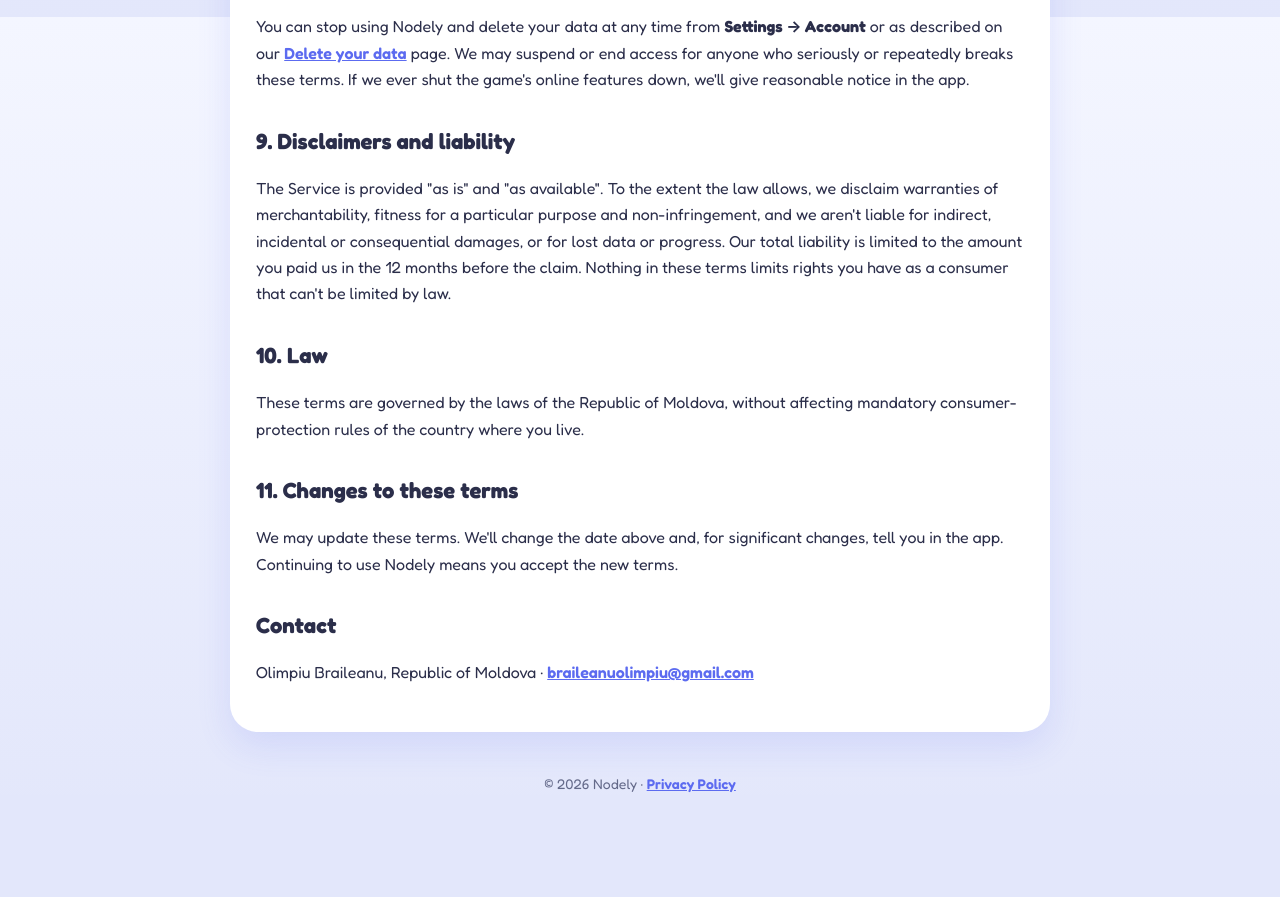
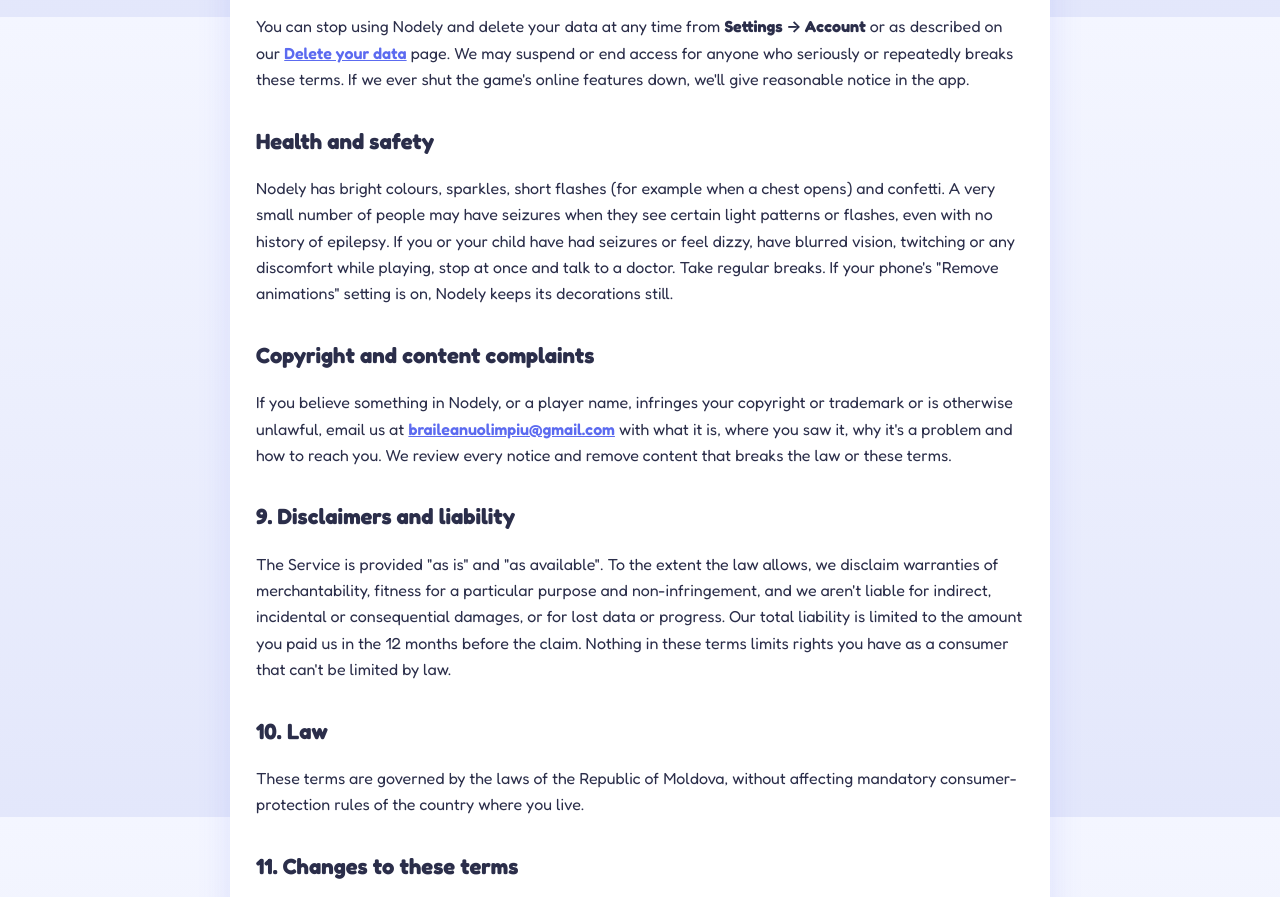
Before and after one commit to braileanuolimpiu-max/nodely, a plain HTML site: page terms.html in a window 1280 px wide. Shown: the part 2383-3280 px from the top of the page. Before the commit the page ends 3218 px from the top, so only its background shows below. Drawn offline with Linux system fonts and the light colour scheme.

Commit message:
Terms: health and safety (photosensitivity) and copyright / content complaints

```diff
--- a/terms.html
+++ b/terms.html
@@ -58,6 +58,12 @@
 <h2>8. Ending</h2>
 <p>You can stop using Nodely and delete your data at any time from <strong>Settings → Account</strong> or as described on our <a href="data-deletion.html">Delete your data</a> page. We may suspend or end access for anyone who seriously or repeatedly breaks these terms. If we ever shut the game's online features down, we'll give reasonable notice in the app.</p>
 
+<h2>Health and safety</h2>
+<p>Nodely has bright colours, sparkles, short flashes (for example when a chest opens) and confetti. A very small number of people may have seizures when they see certain light patterns or flashes, even with no history of epilepsy. If you or your child have had seizures or feel dizzy, have blurred vision, twitching or any discomfort while playing, stop at once and talk to a doctor. Take regular breaks. If your phone's "Remove animations" setting is on, Nodely keeps its decorations still.</p>
+
+<h2>Copyright and content complaints</h2>
+<p>If you believe something in Nodely, or a player name, infringes your copyright or trademark or is otherwise unlawful, email us at <a href="mailto:braileanuolimpiu@gmail.com">braileanuolimpiu@gmail.com</a> with what it is, where you saw it, why it's a problem and how to reach you. We review every notice and remove content that breaks the law or these terms.</p>
+
 <h2>9. Disclaimers and liability</h2>
 <p>The Service is provided "as is" and "as available". To the extent the law allows, we disclaim warranties of merchantability, fitness for a particular purpose and non-infringement, and we aren't liable for indirect, incidental or consequential damages, or for lost data or progress. Our total liability is limited to the amount you paid us in the 12 months before the claim. Nothing in these terms limits rights you have as a consumer that can't be limited by law.</p>
 
```
